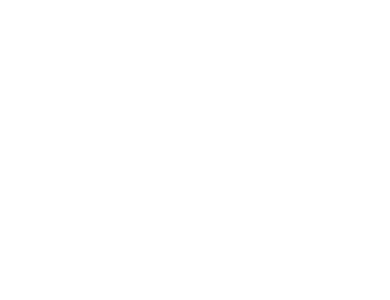
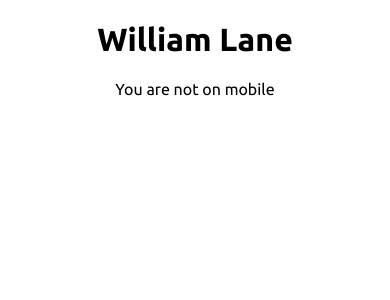
Before and after one commit to willdoescode/will.tools, a Vue app: page / in a window 390 px wide. Shown: the top 300 px of the page. Built offline with nearby package versions, Linux system fonts and the light colour scheme.

Commit message:
added mobile handling

```diff
--- a/src/App.vue
+++ b/src/App.vue
@@ -1,32 +1,11 @@
 <template>
   <div id="app">
-<!--    <div id="nav">-->
-<!--      <router-link to="/">Home</router-link> |-->
-<!--      <router-link to="/about">About</router-link>-->
-<!--    </div>-->
     <router-view/>
   </div>
 </template>
 
 <style lang="sass">
-//#app {
-//  font-family: Avenir, Helvetica, Arial, sans-serif;
-//  -webkit-font-smoothing: antialiased;
-//  -moz-osx-font-smoothing: grayscale;
-//  text-align: center;
-//  color: #2c3e50;
-//}
-//
-//#nav {
-//  padding: 30px;
-//
-//  a {
-//    font-weight: bold;
-//    color: #2c3e50;
-//
-//    &.router-link-exact-active {
-//      color: #42b983;
-//    }
-//  }
-//}
+@import url('https://fonts.googleapis.com/css2?family=Ubuntu:ital,wght@0,300;0,400;0,500;0,700;1,300;1,400;1,500;1,700&display=swap')
+body
+  font-family: 'Ubuntu', sans-serif
 </style>
--- /dev/null
+++ b/src/components/GeneralAbout.vue
@@ -0,0 +1,23 @@
+<template>
+  <main>
+    <div v-if="!isMobile">
+      <div class="desktop">
+        You are not on mobile
+      </div>
+    </div>
+    <div v-else>
+      <div class="mobile">
+        You are on mobile
+      </div>
+    </div>
+  </main>
+</template>
+
+<script>
+export default {
+  name: 'GeneralAbout',
+  props: {
+    isMobile: Boolean
+  }
+}
+</script>
--- a/src/router/index.js
+++ b/src/router/index.js
@@ -1,7 +1,6 @@
 import Vue from 'vue'
 import VueRouter from 'vue-router'
 import Home from '../views/Home.vue'
-import About from '../views/About.vue'
 
 Vue.use(VueRouter)
 
@@ -10,11 +9,6 @@ const routes = [
     path: '/',
     name: 'Home',
     component: Home
-  },
-  {
-    path: '/about',
-    name: 'About',
-    component: About
   }
 ]
 
--- a/src/views/About.vue
+++ /dev/null
@@ -1,10 +0,0 @@
-<template>
-  <div class="about">
-  </div>
-</template>
-
-<script>
-export default {
-  name: 'About'
-}
-</script>
--- a/src/views/Home.vue
+++ b/src/views/Home.vue
@@ -1,12 +1,43 @@
 <template>
-  <div class="home">
-  </div>
+  <main>
+    <div v-if="!onMobile">
+      <div class="desktop">
+        <h1>William Lane</h1>
+        <GeneralAbout v-bind:is-mobile="onMobile" />
+      </div>
+    </div>
+    <div v-else>
+      <div class="mobile">
+        <h1>You are on Mobile</h1>
+        <GeneralAbout v-bind:is-mobile="onMobile" />
+      </div>
+    </div>
+  </main>
 </template>
 
 <script>
+import GeneralAbout from "@/components/GeneralAbout";
+
 export default {
   name: 'Home',
+  data() {
+    return {
+      onMobile: this.isMobile()
+    }
+  },
   components: {
+    GeneralAbout
+  },
+  methods: {
+    isMobile() {
+      return /Android|webOS|iPhone|iPad|iPod|BlackBerry|IEMobile|Opera Mini/i.test(navigator.userAgent);
+    }
   }
 }
 </script>
+
+
+<style lang="sass" scoped>
+.desktop
+  text-align: center
+</style>
```
